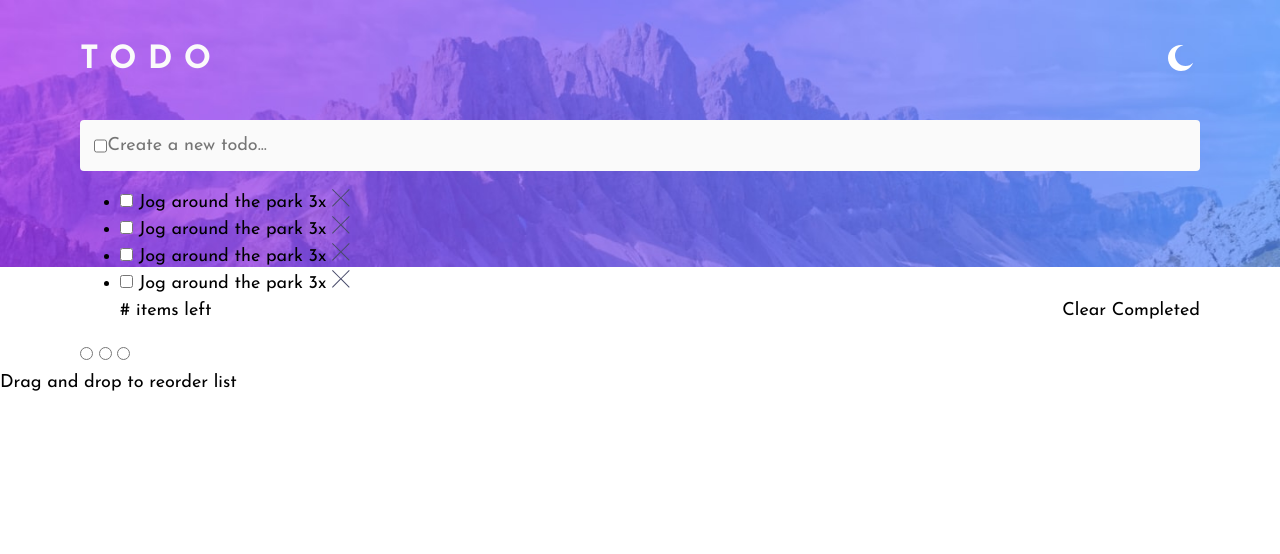
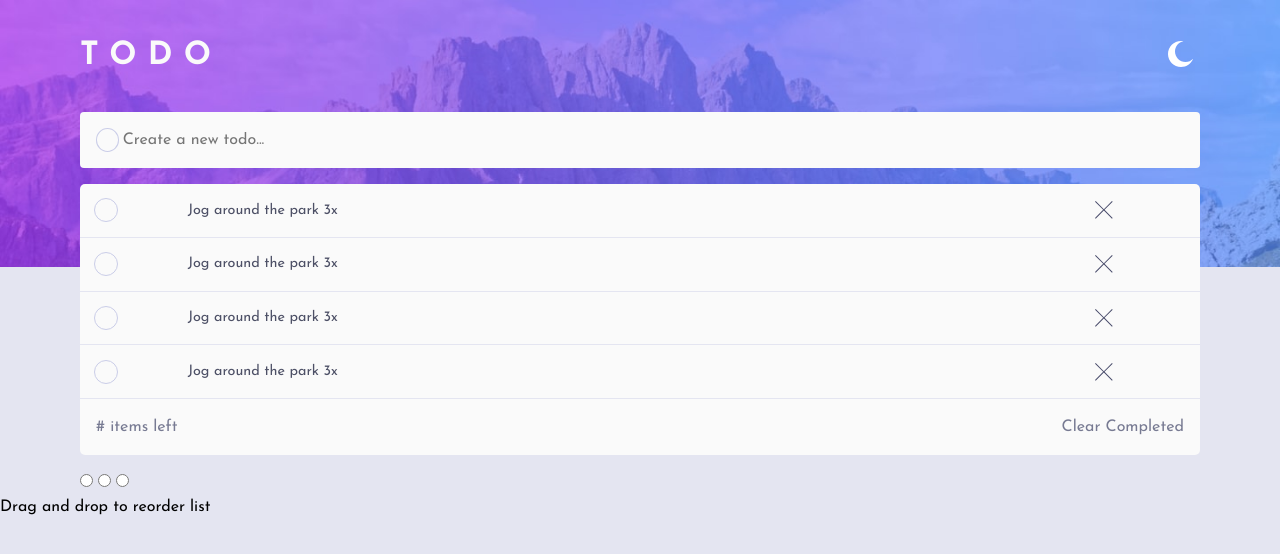
Before and after one commit to ebanguz/todo, a plain HTML site: page index.html in a window 1280 px wide. Drawn offline with Linux system fonts and the light colour scheme.

Commit message:
styles: ul list and buttons

```diff
--- a/assets/scss/abstracts/_variables.scss
+++ b/assets/scss/abstracts/_variables.scss
@@ -1,7 +1,8 @@
 // Colors
 // // Primary
 $color-primary-bright-blue: hsl(220, 98%, 61%);
-$color-linear-checkbox: linear-gradient hsl(192, 100%, 67%) to hsl(280, 87%, 65%);
+$color-linear-checkbox-blue: hsl(192, 100%, 67%);
+$color-linear-checkbox-purple: hsl(280, 87%, 65%);
 
 // //  Light Theme
 $color-light-gray: hsl(0, 0%, 98%);
@@ -23,4 +24,4 @@ $color-very-dark-grayish-blue: hsl(233, 14%, 35%);
 $border-radius: 4px;
 
 // Padding
-$padding: 0.6em 0.8em;
+$padding: 1em 1em;
--- a/assets/scss/base/_globals.scss
+++ b/assets/scss/base/_globals.scss
@@ -6,7 +6,9 @@
 
 body {
 	font: map-get($font-weights, 'regular') $fontSize map-get($font-families, 'Josefin Sans'), sans-serif;
+	background: $color-very-light-grayish-blue;
 	line-height: 1.5;
+	min-height: 100vh;
 }
 
 img {
--- a/assets/scss/base/_typography.scss
+++ b/assets/scss/base/_typography.scss
@@ -1,4 +1,4 @@
-$fontSize: 18px;
+$fontSize: 16px;
 $font-families: (
 	'Josefin Sans': 'Josefin Sans',
 );
--- a/assets/scss/components/_background.scss
+++ b/assets/scss/components/_background.scss
@@ -3,4 +3,9 @@
 	top: 0;
 	left: 0;
 	width: 100%;
+	min-height: 12rem;
+
+	img {
+		object-fit: cover;
+	}
 }
--- /dev/null
+++ b/assets/scss/components/_checkbox.scss
@@ -0,0 +1,15 @@
+input[type='checkbox'] {
+	appearance: none;
+	width: 1.5rem;
+	height: 1.5rem;
+	border: 1px $color-light-grayish-blue solid;
+	border-radius: 50%;
+	cursor: pointer;
+
+	&:checked {
+		background: url(/images/icon-check.svg), linear-gradient(149.8deg, #57ddff, #c058f3);
+		background-repeat: no-repeat;
+		background-position: center;
+		border: 0;
+	}
+}
--- a/assets/scss/components/_form.scss
+++ b/assets/scss/components/_form.scss
@@ -1,15 +1,19 @@
 .form {
 	.container {
+		display: flex;
+		align-items: center;
+
 		background: $color-light-gray;
 		border-radius: $border-radius;
 		padding: $padding;
 
 		#todo {
 			width: 100%;
-			padding: 0.3em 0;
+			padding: 0.2em 0;
 			border: 0;
 			outline: none;
 			background: $color-light-gray;
+			margin-left: 0.2em;
 		}
 	}
 }
--- /dev/null
+++ b/assets/scss/components/_list.scss
@@ -0,0 +1,39 @@
+.list {
+	list-style: none;
+	padding: 0;
+	border-radius: $border-radius;
+
+	&__item {
+		display: grid;
+		grid-template-columns: 1fr 10fr 1fr;
+		gap: 0.2em;
+		align-items: center;
+		padding: $padding;
+		font-size: 0.9rem;
+		background: $color-light-gray;
+		color: $color-very-dark-grayish-blue;
+		border-bottom: 1px $color-very-light-grayish-blue solid;
+
+		&:first-of-type {
+			border-radius: 5px 5px 0px 0px;
+		}
+
+		// &:hover {
+		// 	.delete-btn {
+		// 		visibility: visible;
+		// 	}
+		// }
+	}
+
+	&__options {
+		border-radius: 0px 0px 5px 5px;
+		padding: $padding;
+		background: $color-light-gray;
+		color: $color-dark-grayish-blue;
+	}
+
+	.delete-btn {
+		cursor: pointer;
+		visibility: visible;
+	}
+}
--- a/assets/scss/main.scss
+++ b/assets/scss/main.scss
@@ -8,3 +8,5 @@
 @import 'components/background';
 @import 'components/header';
 @import 'components/form';
+@import 'components/checkbox';
+@import 'components/list';
--- a/index.html
+++ b/index.html
@@ -10,10 +10,10 @@
 		<title>Todo app</title>
 	</head>
 	<body>
-		<picture class="background">
+		<picture class="background flex">
 			<source media="(max-width: 375px)" srcset="images/bg-mobile-light.jpg" />
 			<source media="(min-width: 376px)" srcset="images/bg-desktop-light.jpg" />
-			<img class="background__img" src="images/bg-mobile-light.jpg" alt="background image light" />
+			<img class="delete-btn" class="background__img" src="images/bg-mobile-light.jpg" alt="background image light" />
 		</picture>
 
 		<header class="header">
@@ -42,24 +42,24 @@
 					<li class="list__item">
 						<input type="checkbox" />
 						Jog around the park 3x
-						<img src="./images/icon-cross.svg" alt="" />
+						<img class="delete-btn" src="./images/icon-cross.svg" alt="" />
 					</li>
 					<li class="list__item">
 						<input type="checkbox" />
 						Jog around the park 3x
-						<img src="./images/icon-cross.svg" alt="" />
+						<img class="delete-btn" src="./images/icon-cross.svg" alt="" />
 					</li>
 					<li class="list__item">
 						<input type="checkbox" />
 						Jog around the park 3x
-						<img src="./images/icon-cross.svg" alt="" />
+						<img class="delete-btn" src="./images/icon-cross.svg" alt="" />
 					</li>
 					<li class="list__item">
 						<input type="checkbox" />
 						Jog around the park 3x
-						<img src="./images/icon-cross.svg" alt="" />
+						<img class="delete-btn" src="./images/icon-cross.svg" alt="" />
 					</li>
-					<li class="list__item flex flex-jc-sb">
+					<li class="list__options flex flex-jc-sb">
 						<span># items left</span>
 						<span>Clear Completed</span>
 					</li>
```
Also changed, not shown: assets/css/main.min.css, 1 other file.
